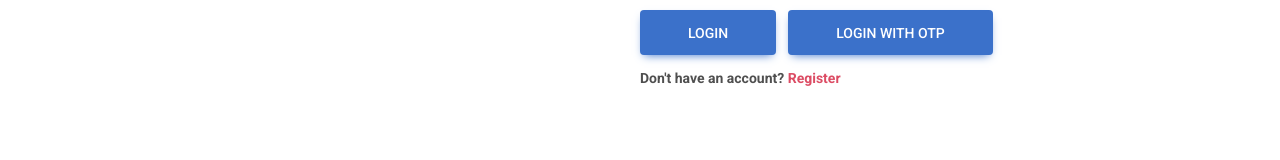
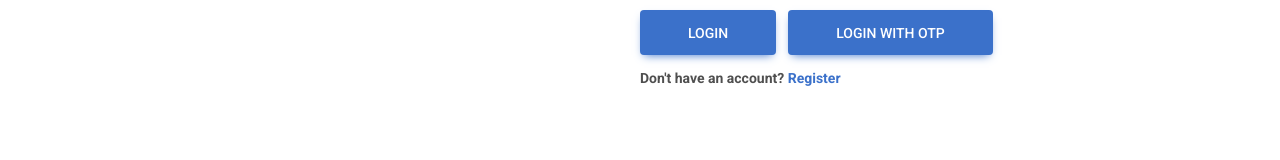
Before and after one commit to mayanks1107/saath-chalo, a React (Create React App) app: page /login in a window 1280 px wide. Shown: the part 426-586 px from the top of the page. Built offline with nearby package versions, Linux system fonts and the light colour scheme.

Commit message:
routing bug

```diff
--- a/src/components/Login/login.jsx
+++ b/src/components/Login/login.jsx
@@ -11,7 +11,7 @@
     MDBModalBody,
     MDBModalFooter } from 'mdb-react-ui-kit';
 import OtpInput from "otp-input-react";
-
+import { Link } from "react-router-dom";
 import PhoneInput from "react-phone-input-2";
 import 'react-phone-input-2/lib/style.css'
 import { toast, Toaster } from "react-hot-toast";
@@ -144,7 +144,7 @@
             }
               <MDBBtn className="mb-0 px-5" onClick={()=>phoneOpen()} size='lg'>Login with Otp</MDBBtn>
 
-            <p className="small fw-bold mt-2 pt-1 mb-2">Don't have an account? <a href="#!" className="link-danger">Register</a></p>
+            <p className="small fw-bold mt-2 pt-1 mb-2">Don't have an account? <Link class="link-danget" to="/register">Register</Link></p>
           </div>
 
         </MDBCol>
```
